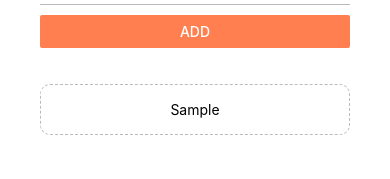
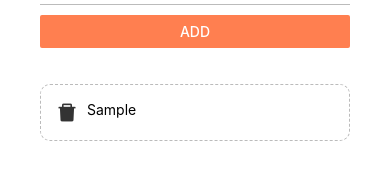
Before and after one commit to khatrisuneel96/todo-app-react-native, a React Native app: screen / in a window 390 px wide. Both pictures are taken after typing "Sample" into the empty fields and a click on the button "ADD". Shown: the part 145-324 px from the top of the page. Built offline with nearby package versions, Linux system fonts and the light colour scheme.

Commit message:
Delete icon

```diff
--- a/app/screens/TodoItem.js
+++ b/app/screens/TodoItem.js
@@ -1,11 +1,18 @@
 import React from "react";
-import { StyleSheet, Text, TouchableOpacity } from "react-native";
+import { StyleSheet, Text, TouchableOpacity, View } from "react-native";
+import { AntDesign } from "@expo/vector-icons";
 
 export default function TodoItem({ item, handlerPress }) {
   return (
-    <TouchableOpacity onPress={() => handlerPress(item.key)}>
-      <Text style={styles.item}>{item.text}</Text>
-    </TouchableOpacity>
+    <View style={styles.item}>
+      <TouchableOpacity
+        style={styles.delete}
+        onPress={() => handlerPress(item.key)}
+      >
+        <AntDesign name="delete" size={20} color="#333" />
+      </TouchableOpacity>
+      <Text style={styles.itemText}>{item.text}</Text>
+    </View>
   );
 }
 
@@ -18,5 +25,9 @@ const styles = StyleSheet.create({
     borderStyle: "dashed",
     borderRadius: 10,
     textAlign: "center",
+    flexDirection: "row",
+  },
+  itemText: {
+    marginLeft: 10,
   },
 });
```
